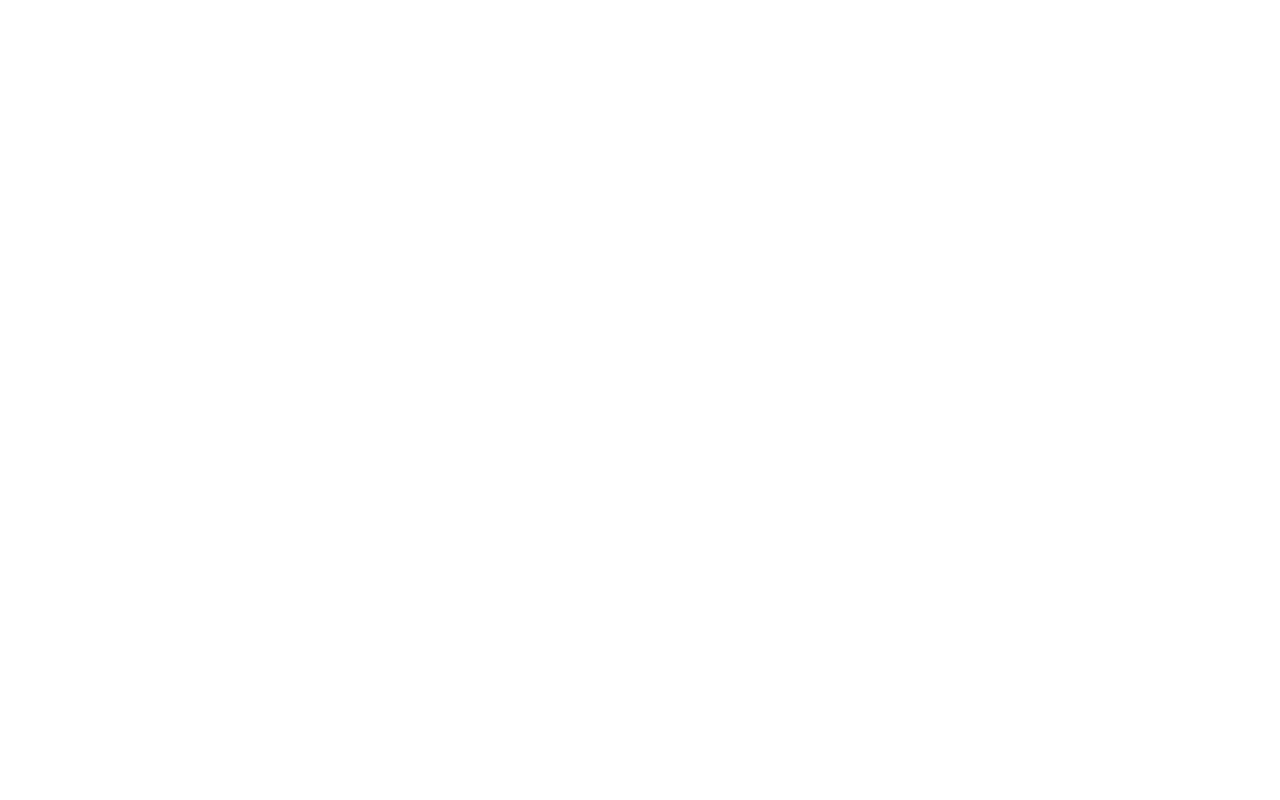
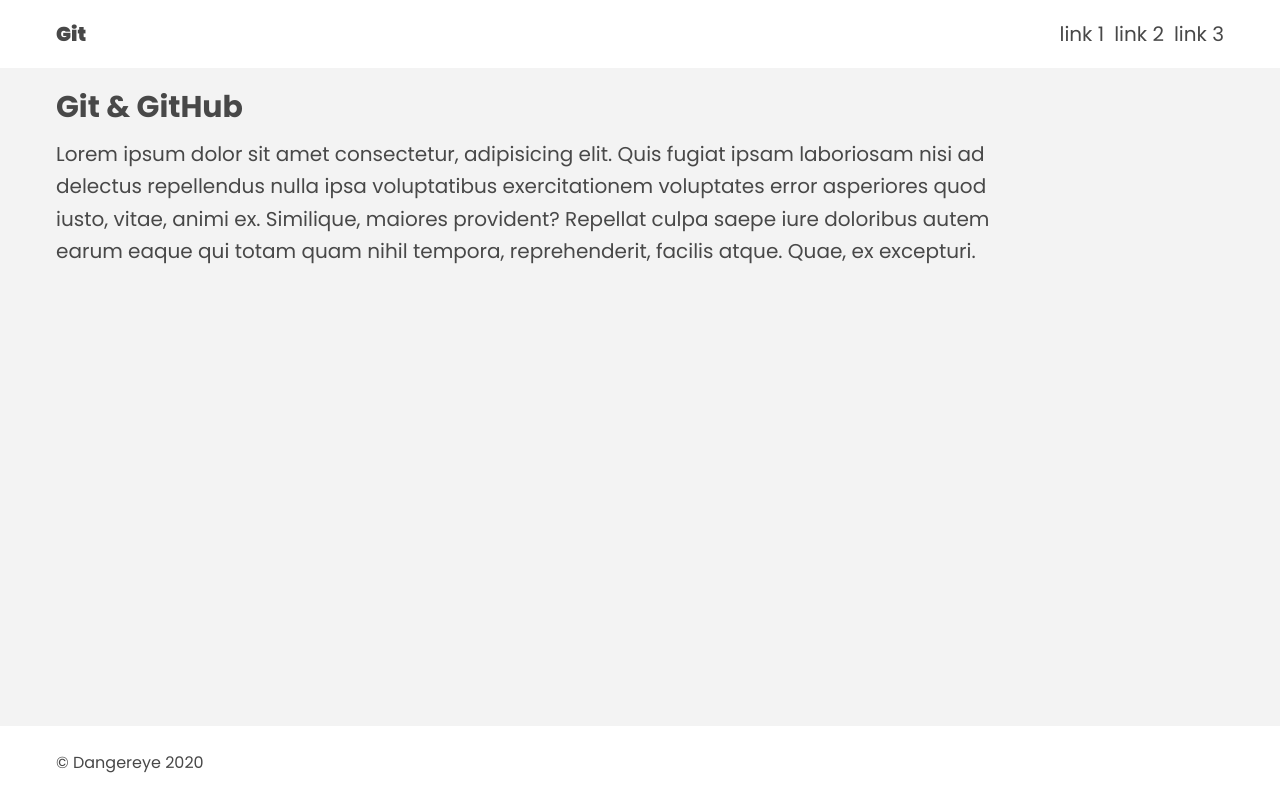
Before and after one commit to Dangereye/git-one, a plain HTML site: page index.html in a window 1280 px wide. Drawn offline with Linux system fonts and the light colour scheme.

Commit message:
Added document template

```diff
--- a/index.html
+++ b/index.html
@@ -4,11 +4,41 @@
 <head>
     <meta charset="UTF-8">
     <meta name="viewport" content="width=device-width, initial-scale=1.0">
+    <link rel="stylesheet" href="style.css">
     <title>Git & GitHub</title>
 </head>
 
 <body>
-
+    <header>
+        <div class="container">
+            <a href="#" class="logo">Git</a>
+            <ul class="navigation">
+                <li>
+                    <a href="#">link 1</a>
+                </li>
+                <li>
+                    <a href="#">link 2</a>
+                </li>
+                <li>
+                    <a href="#">link 3</a>
+                </li>
+            </ul>
+        </div>
+    </header>
+    <section>
+        <div class="container">
+            <h1>Git &amp; GitHub</h1>
+            <p>Lorem ipsum dolor sit amet consectetur, adipisicing elit. Quis fugiat ipsam laboriosam nisi ad delectus
+                repellendus nulla ipsa voluptatibus exercitationem voluptates error asperiores quod iusto, vitae, animi
+                ex. Similique, maiores provident? Repellat culpa saepe iure doloribus autem earum eaque qui totam quam
+                nihil tempora, reprehenderit, facilis atque. Quae, ex excepturi.</p>
+        </div>
+    </section>
+    <footer>
+        <div class="container">
+            <p class="copyright">&copy; Dangereye 2020</p>
+        </div>
+    </footer>
 </body>
 
 </html>
--- /dev/null
+++ b/style.css
@@ -0,0 +1,92 @@
+/* Font: Poppins */
+@import url('https://fonts.googleapis.com/css2?family=Poppins:ital,wght@0,100;0,200;0,300;0,400;0,500;0,600;0,700;0,800;0,900;1,100;1,200;1,300;1,400;1,500;1,600;1,700;1,800;1,900&display=swap');
+
+:root {
+  --font-color: rgb(72, 72, 72);
+}
+
+*,
+*::before,
+*::after {
+  margin: 0;
+  padding: 0;
+  box-sizing: border-box;
+}
+
+html {
+  font-family: 'Poppins', sans-serif;
+  font-size: 62.5%;
+  line-height: 1;
+}
+
+body {
+  min-height: 100vh;
+  background-color: rgb(243, 243, 243);
+  font-size: clamp(1.6rem, 3vw, 2rem);
+  color: var(--font-color);
+
+  display: grid;
+  grid-template-rows: auto 1fr auto;
+}
+
+header,
+footer {
+  display: flex;
+  justify-content: center;
+  background-color: #fff;
+}
+
+header .container {
+  display: flex;
+  justify-content: space-between;
+  align-items: center;
+}
+
+header .container a.logo {
+  color: var(--font-color);
+  font-weight: 900;
+  text-decoration: none;
+}
+
+header .container ul.navigation {
+  list-style: none;
+  display: flex;
+  align-items: center;
+  gap: 1rem;
+}
+
+header .container ul li a {
+  color: var(--font-color);
+  text-decoration: none;
+  transition: color 0.3s ease;
+}
+
+header .container ul li a:hover {
+  color: blueviolet;
+}
+
+section {
+  display: flex;
+  justify-content: center;
+  height: 100%;
+}
+
+p {
+  width: 100%;
+  max-width: 75ch;
+  line-height: 1.618;
+}
+
+.container {
+  width: 100%;
+  max-width: 1200px;
+  padding: 2.4rem 1.6rem;
+}
+
+section .container > *:not(:last-child) {
+  margin-bottom: 1.6rem;
+}
+
+footer .copyright {
+  font-size: clamp(1.2rem, 3vw, 1.6rem);
+}
```
Also changed, not shown: 1 other file.
